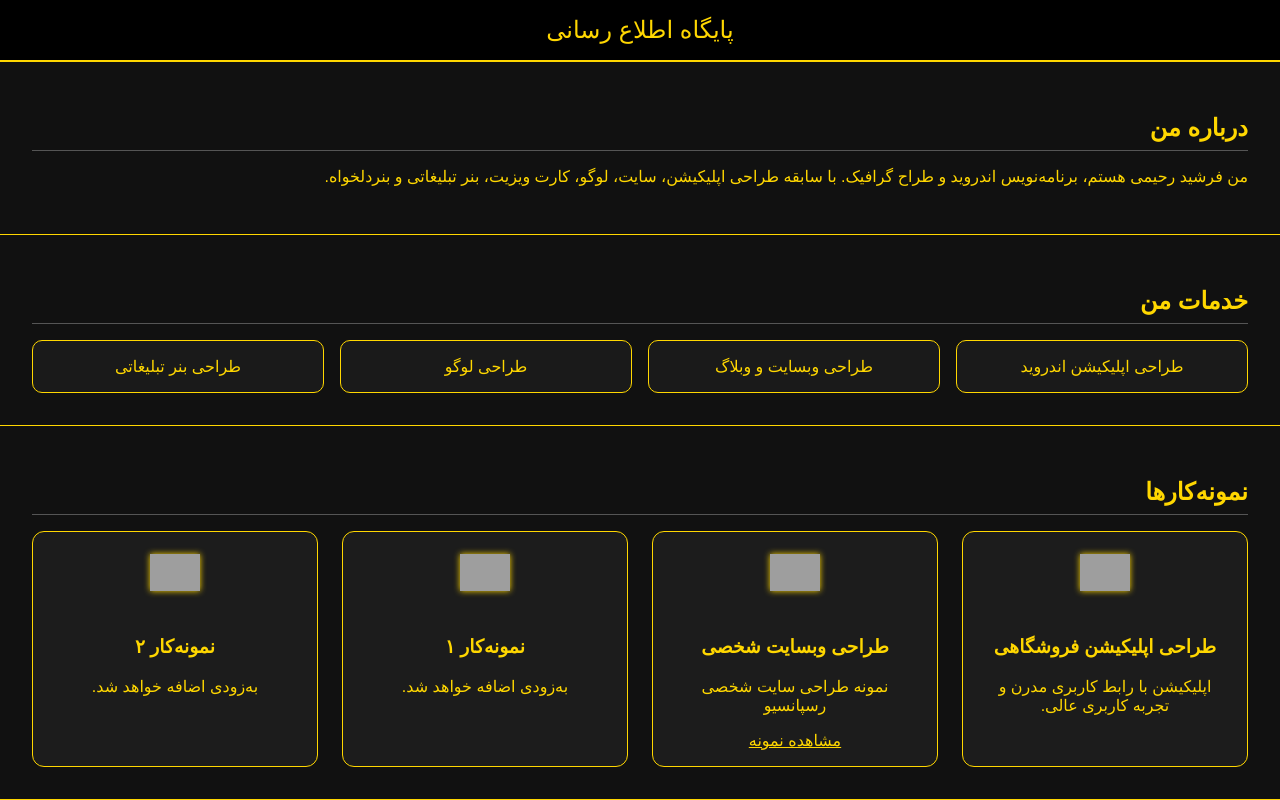
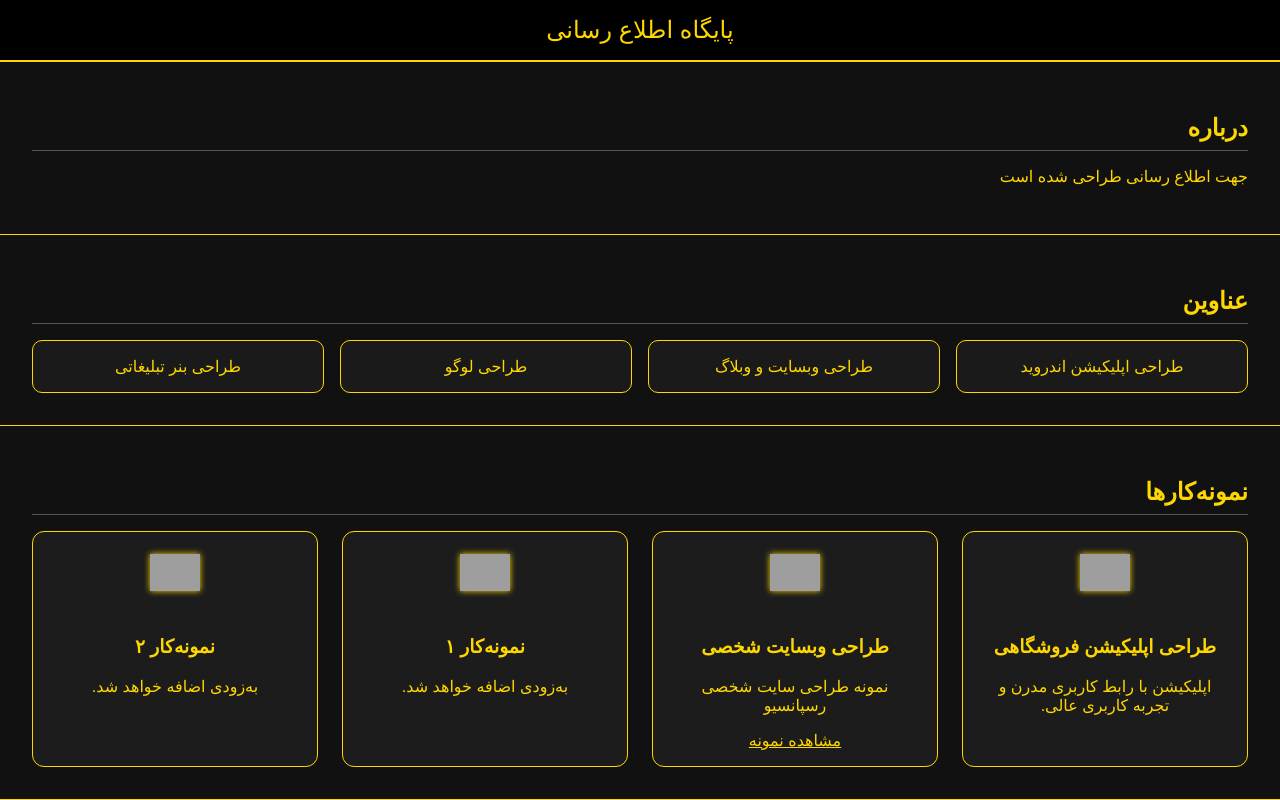
Before and after one commit to farshid23/Darbarhmann, a plain HTML site: page index.html in a window 1280 px wide. Shown: the top 800 px of the page. Drawn offline with Linux system fonts and the light colour scheme; grey boxes are pictures that could not be loaded.

Commit message:
Update index.html

```diff
--- a/index.html
+++ b/index.html
@@ -94,12 +94,12 @@
 </header>
 
 <section>
-  <h2>درباره من</h2>
-  <p>من فرشید رحیمی هستم، برنامه‌نویس اندروید و طراح گرافیک. با سابقه طراحی اپلیکیشن، سایت، لوگو، کارت ویزیت، بنر تبلیغاتی و  بنردلخواه.</p>
+  <h2>درباره</h2>
+  <p></p>جهت اطلاع رسانی طراحی شده است</p>
 </section>
 
 <section>
-  <h2>خدمات من</h2>
+  <h2> عناوین</h2>
   <div class="services">
     <div class="service-item">طراحی اپلیکیشن اندروید</div>
     <div class="service-item">طراحی وبسایت و وبلاگ</div>
```
